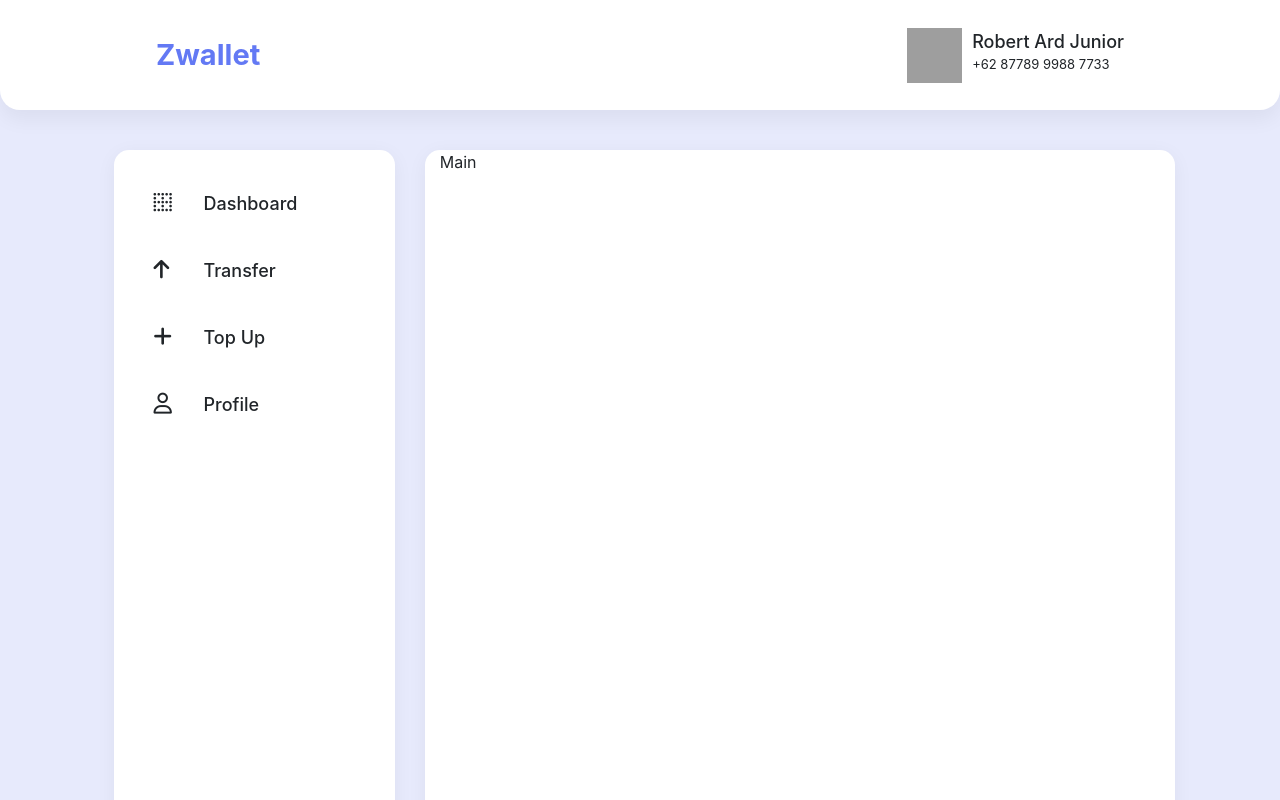
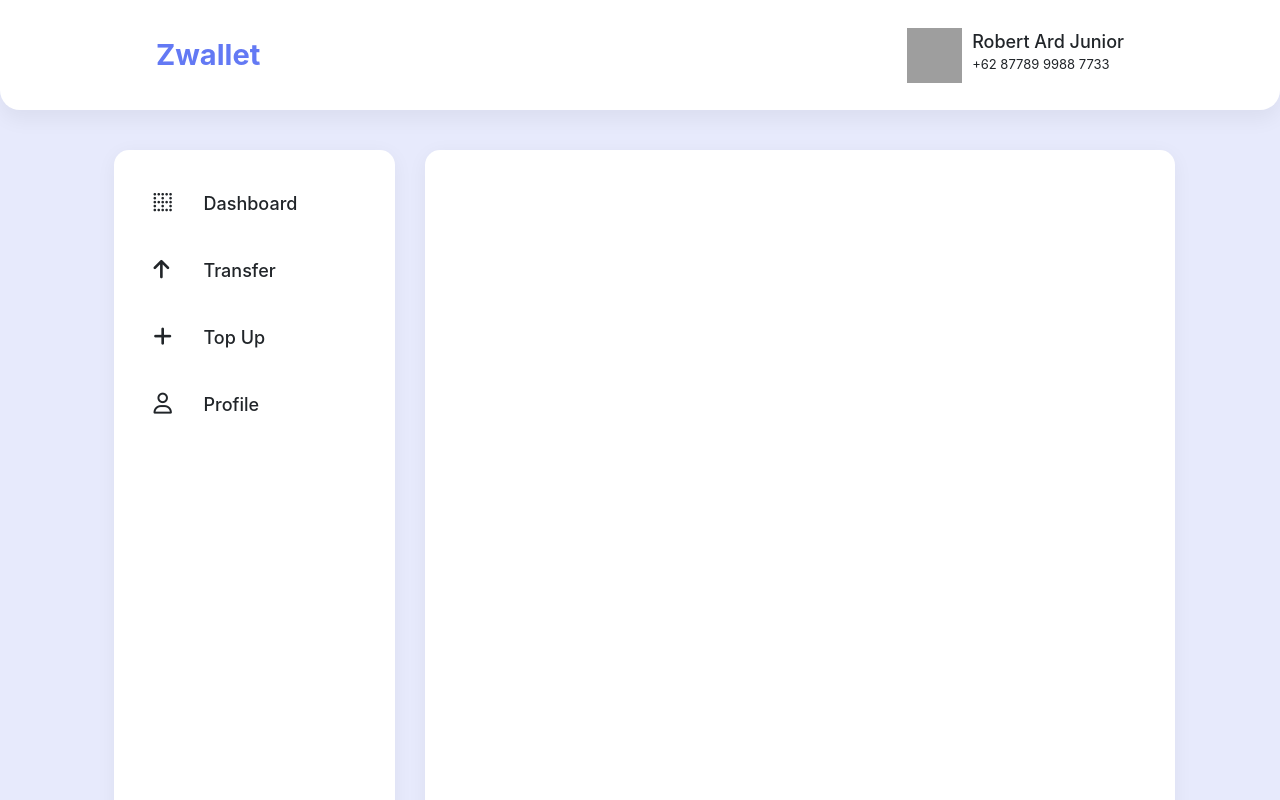
Before and after one commit to alanard/frontend-zwallet, a Vue app: page /home in a window 1280 px wide. Shown: the top 800 px of the page. Built offline with nearby package versions, Linux system fonts and the light colour scheme; grey boxes are pictures that could not be loaded.

Commit message:
path home

```diff
--- a/src/router/index.js
+++ b/src/router/index.js
@@ -16,6 +16,11 @@ const routes = [
     name: 'Main',
     component: Main
   },
+  // {
+  //   path: '/home',
+  //   name: 'Home',
+  //   component: Home
+  // },
   {
     path: '/home',
     name: 'Home',
--- a/src/views/main/home/home.vue
+++ b/src/views/main/home/home.vue
@@ -37,7 +37,9 @@
       </div>
       <!-- ==================================== -->
       <!-- content item -->
-      <div class="col-md-8 content-item">Main</div>
+      <div class="col-md-8 content-item">
+        <router-view />
+      </div>
     </div>
     <!-- ============================================================================ -->
     <!-- Footer -->
```
